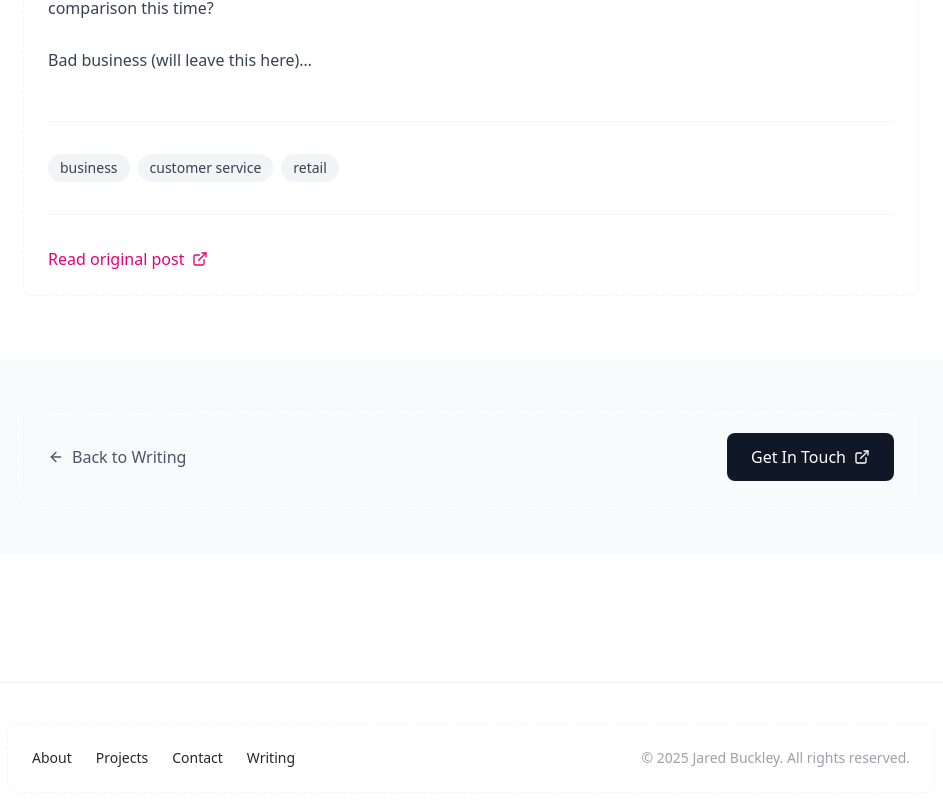
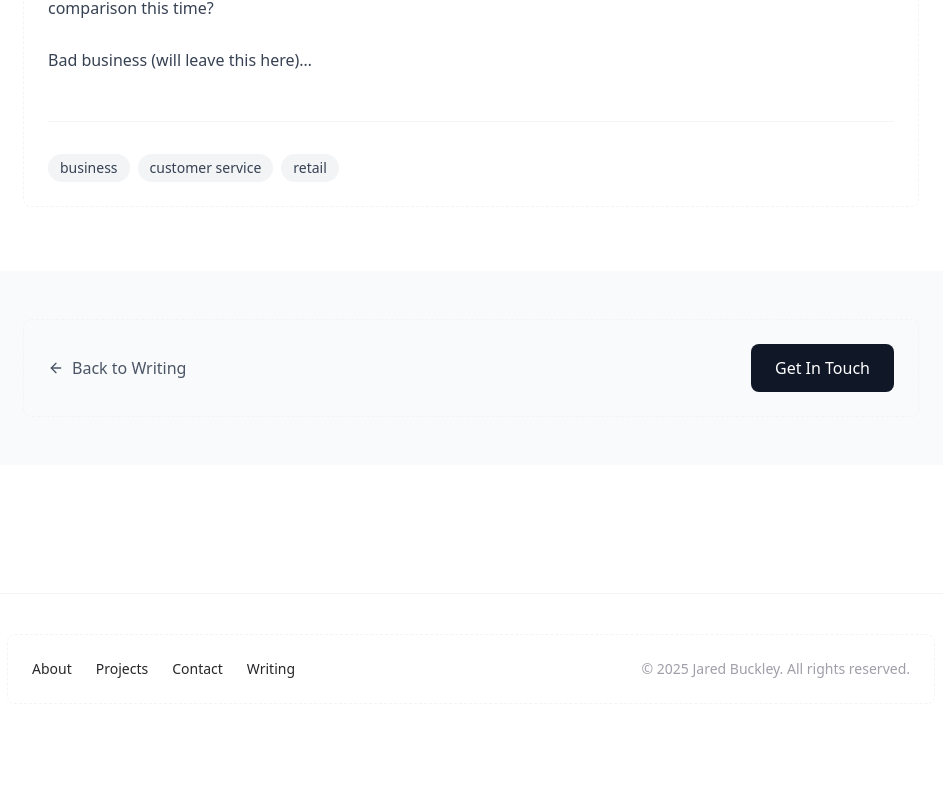
Before and after one commit to bucklemeshoe/portfolio, a Next.js app: page /thoughts/a-story-of-the-state-of-business-in-2021 in a window 1280 px wide. Shown: the part 3110-3915 px from the top of the page, without its empty margins (169-1112 px from the left). After the commit the page ends 3878 px from the top, so only its background shows below. Built offline with nearby package versions, Linux system fonts and the light colour scheme.

Commit message:
Remove 'Read original post' links from thoughts pages

```diff
--- a/src/app/thoughts/[slug]/page.tsx
+++ b/src/app/thoughts/[slug]/page.tsx
@@ -1,7 +1,7 @@
 import { Metadata } from "next";
 import Link from "next/link";
 import Image from "next/image";
-import { ArrowLeft, Calendar, Clock, ExternalLink } from "lucide-react";
+import { ArrowLeft, Calendar, Clock } from "lucide-react";
 import { Container } from "@/components/Container";
 import { Navigation } from "@/components/Navigation";
 import { ReferencesModal } from "@/components/ReferencesModal";
@@ -187,20 +187,7 @@ export default async function BlogPostPage({ params }: BlogPostPageProps) {
                 </div>
               )}
 
-              {/* Original Post Link */}
-              {post.url && (
-                <div className="mt-8 pt-8 border-t border-gray-100">
-                  <Link
-                    href={post.url}
-                    className="inline-flex items-center text-pink-600 hover:text-pink-700 font-medium"
-                    target="_blank"
-                    rel="noopener noreferrer"
-                  >
-                    Read original post
-                    <ExternalLink className="ml-2 h-4 w-4" />
-                  </Link>
-                </div>
-              )}
+
             </div>
           </Container>
         </article>
@@ -222,7 +209,7 @@ export default async function BlogPostPage({ params }: BlogPostPageProps) {
                 className="inline-flex items-center bg-gray-900 text-white px-6 py-3 rounded-lg hover:bg-gray-800 transition-colors"
               >
                 Get In Touch
-                <ExternalLink className="ml-2 h-4 w-4" />
+
               </Link>
               </div>
             </div>
```
